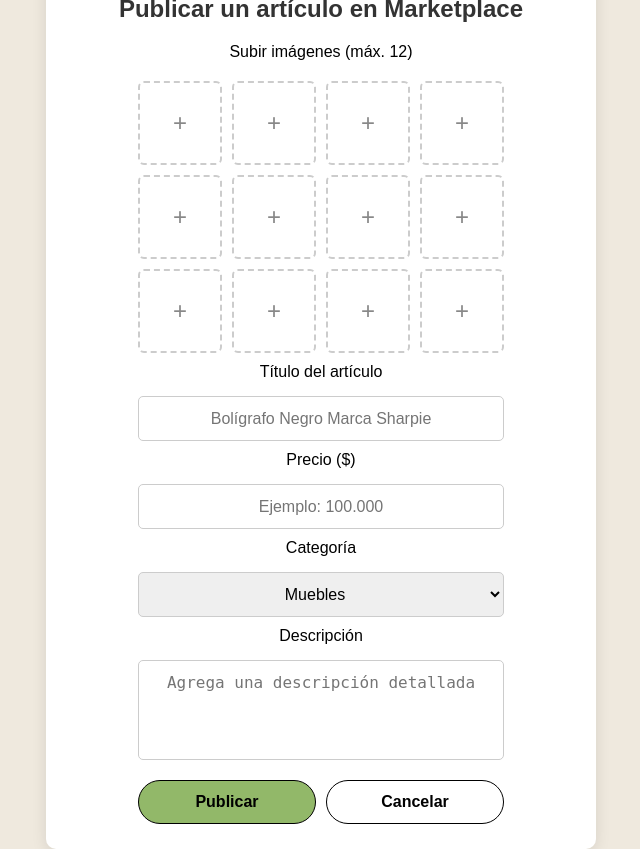
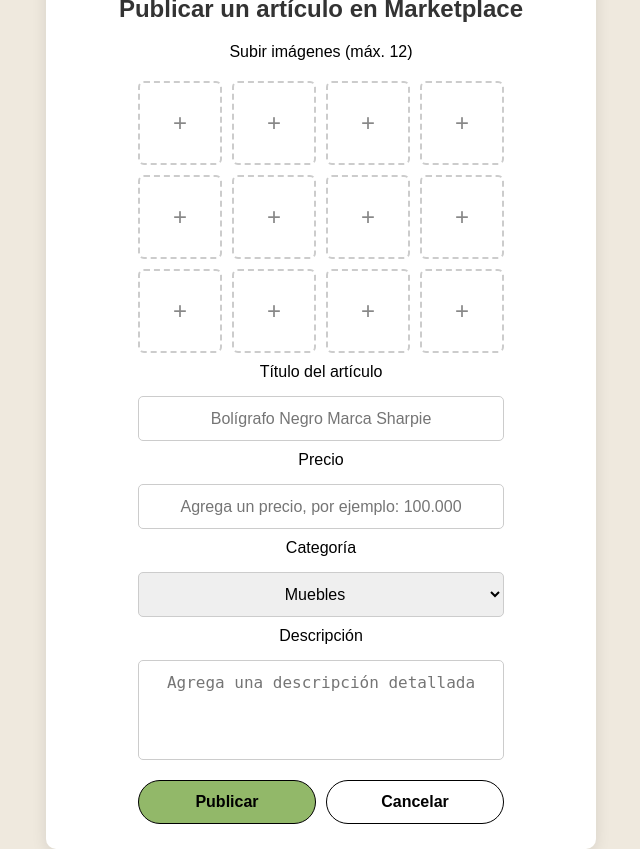
Before and after one commit to DarkXz7/MerkaChecheres-Django, a Django app: page /publicar/ in a window 1280 px wide. Shown: the whole page, without its empty margins (319-959 px from the left). Run offline with Django 5.2, Linux system fonts and the light colour scheme.

Commit message:
Formulario de publicar arreglado y funcionando

```diff
--- a/merkachecheres/static/js/vendedor.js
+++ b/merkachecheres/static/js/vendedor.js
@@ -58,25 +58,27 @@ precioInput.addEventListener('input', function () {
         if (value.length > 10) {
             value = value.slice(0, 10); // Evita que se excedan los 10 dígitos
         }
-    this.value = value;
+        if (value) {
+            let intValue = parseInt(value, 10);
+            this.value = (intValue / 100).toLocaleString('es-CO', { minimumFractionDigits: 2, maximumFractionDigits: 2 });
+        }
     });
 
     // Convertir el precio antes de enviar el formulario
     document.querySelector('form').addEventListener('submit', function (event) {
-    let rawValue = precioInput.value.replace(/\./g, ''); // Eliminar puntos
-    if (!rawValue.match(/^\d+$/)) { // Validar que solo haya números
+        let rawValue = precioInput.value.replace(/[^0-9]/g, ''); // Eliminar caracteres no numéricos
+        if (!rawValue.match(/^\d+$/)) {
             event.preventDefault();
             alert('Ingrese un precio válido.');
             return;
         }
-    if (rawValue.length > 10) { // Máximo permitido
+        if (rawValue.length > 10) {
             event.preventDefault();
             alert('El precio no puede superar 99999999.99.');
             return;
         }
-    precioInput.value = (parseInt(rawValue) / 100).toFixed(2); // Formato decimal
+        precioInput.value = (parseInt(rawValue) / 100).toFixed(2); // Formato decimal antes de enviar
     });
-
 
     // Evitar que el usuario ingrese letras o caracteres inválidos
     precioInput.addEventListener('keydown', function (event) {
--- a/merkachecheres/templates/publicarArticulo.html
+++ b/merkachecheres/templates/publicarArticulo.html
@@ -24,8 +24,8 @@
                 <label for="titulo">Título del artículo</label>
                 <input type="text" id="titulo" name="titulo" placeholder="Bolígrafo Negro Marca Sharpie" required>
 
-                <label for="precio">Precio ($)</label>
-                <input type="number" id="precio" name="precio" placeholder="Ejemplo: 100.000" required>
+                <label for="precio">Precio</label>
+                <input type="text" id="precio" name="precio" placeholder="Agrega un precio, por ejemplo: 100.000" required>
 
                 <label for="categoria">Categoría</label>
                 <select id="categoria" name="categoria" required>
--- a/merkachecheres/views.py
+++ b/merkachecheres/views.py
@@ -2,6 +2,7 @@ from django.shortcuts import render, redirect
 from .models import Usuario
 from .models import Producto, ImagenProducto
 from django.contrib import messages
+from decimal import Decimal, InvalidOperation
 
 def registro(request):
     if request.method == 'POST':
@@ -95,7 +96,19 @@ def publicar(request):
             return render(request, 'publicarArticulo.html')
 
         try:
+            # Convertir categoría a entero
             categoria = int(categoria)
+
+            # Formatear el precio eliminando caracteres no numéricos
+            precio = precio.replace(',', '').replace('.', '')  # Quita separadores
+            precio = Decimal(precio) / 100  # Divide entre 100 para obtener 2 decimales
+
+            # Validar que el precio no sea muy grande
+            if precio > Decimal('99999999.99'):
+                messages.error(request, "El precio no puede superar 99,999,999.99.")
+                return render(request, 'publicarArticulo.html')
+
+            # Guardar producto
             producto = Producto(
                 titulo=titulo,
                 precio=precio,
@@ -110,14 +123,16 @@ def publicar(request):
 
             messages.success(request, "Producto publicado exitosamente.")
             return redirect('index')  # Redirigir al índice después de guardar
+
+        except InvalidOperation:
+            messages.error(request, "Error: Ingrese un precio válido.")
+            return render(request, 'publicarArticulo.html')
+
         except Exception as e:
             messages.error(request, f"Error al guardar el producto: {e}")
             return render(request, 'publicarArticulo.html')
 
     return render(request, 'publicarArticulo.html')
-
-
-
 
 
 def logout(request):
```
Also changed, not shown: db.sqlite3, media/productos/imagenes/Imagen_de_WhatsApp_2025-03-30_a_las_19.57.10_54b04766.jpg (added), media/productos/imagenes/diagrama_-picaai_e7SZ1H4.png (added), media/productos/imagenes/processed_image_enhanced.png (added). Lines whose indentation alone changed are shown as unchanged.
